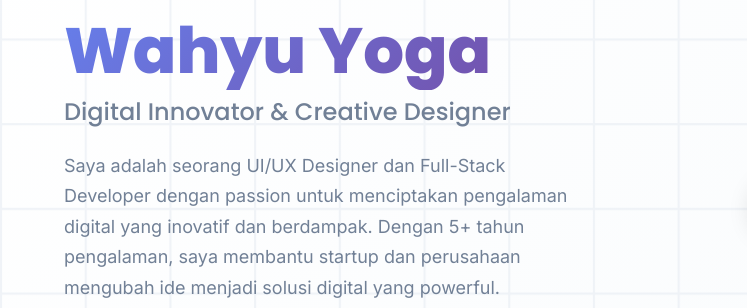
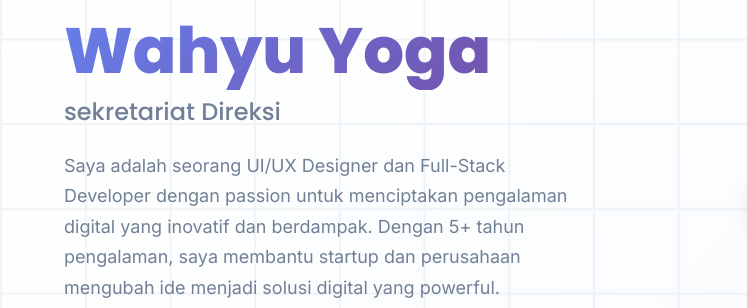
Before and after one commit to PratamaUx/portofolio-Website, a plain HTML site: page index.html in a window 1280 px wide. Shown: the part 131-439 px from the top of the page, 0-747 px from the left. Drawn offline with Linux system fonts and the light colour scheme.

Commit message:
mengubah jabatan

```diff
--- a/index.html
+++ b/index.html
@@ -70,7 +70,7 @@
                     </div>
                     <h1 class="hero-title">
                         <span class="name-text">Wahyu Yoga </span>
-                        <span class="title-subtitle">Digital Innovator & Creative Designer</span>
+                        <span class="title-subtitle">sekretariat Direksi</span>
                     </h1>
                     <p class="hero-subtitle">
                         Saya adalah seorang UI/UX Designer dan Full-Stack Developer dengan passion untuk menciptakan
```
